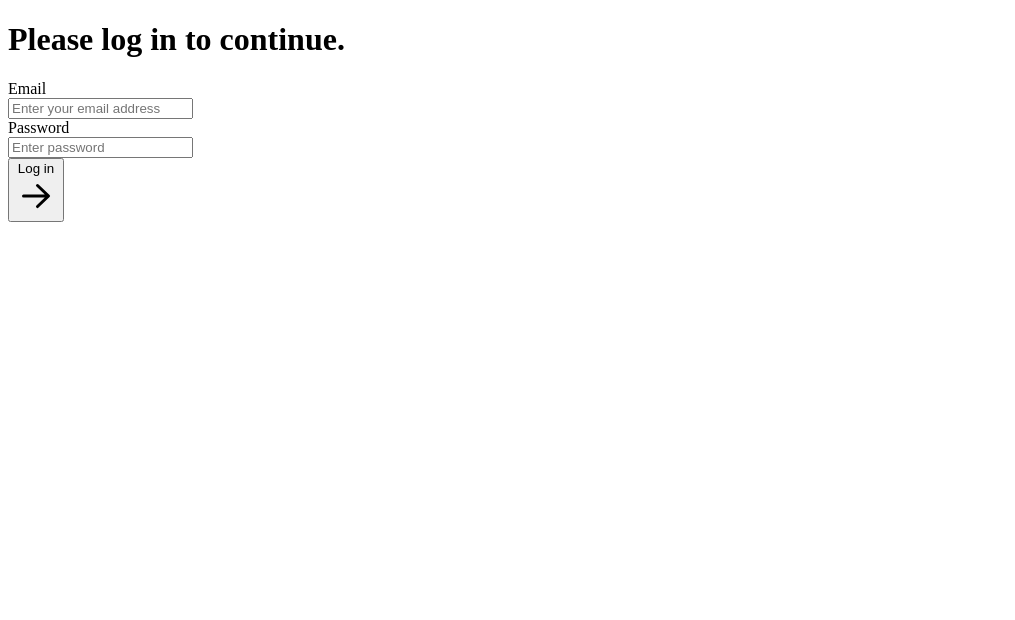
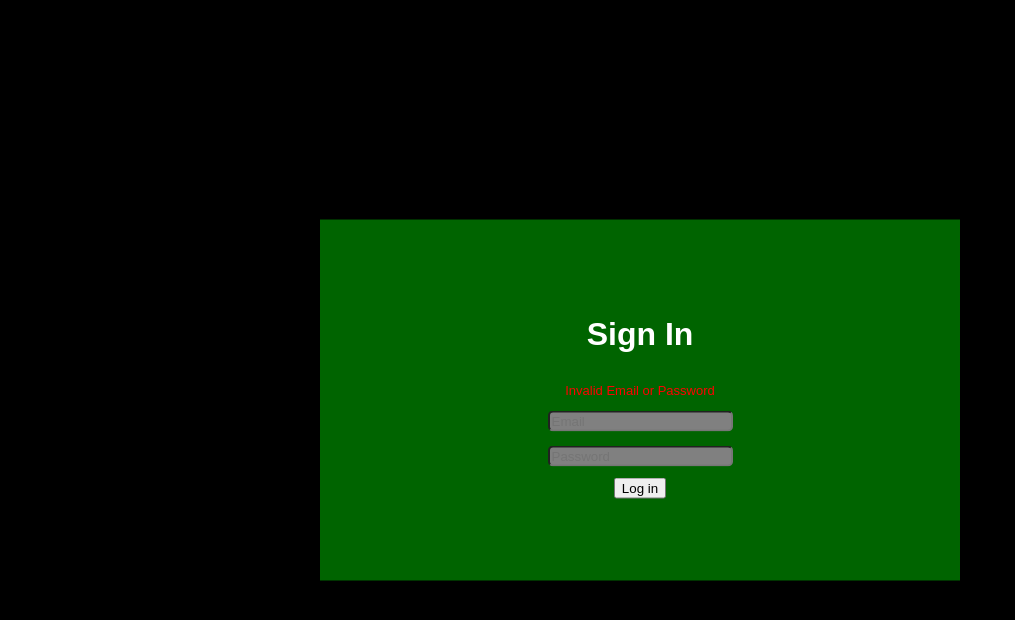
Before and after one commit to JackHuyn/SWE_4103_Gr3, a Next.js app in the folder Frontend/nextjs-dashboard/: page /auth/login in a window 1280 px wide. Shown: the top 620 px of the page, without its empty margins (0-1015 px from the left). Built offline with nearby package versions, Linux system fonts and the light colour scheme.

Commit message:
Basic CSS for Login Page

```diff
--- a/Frontend/nextjs-dashboard/app/ui/login-form.tsx
+++ b/Frontend/nextjs-dashboard/app/ui/login-form.tsx
@@ -4,6 +4,7 @@ import {
   KeyIcon,
   ExclamationCircleIcon,
 } from '@heroicons/react/24/outline';
+import '@/app/ui/stylesheets/login.css'
 import { ArrowRightIcon } from '@heroicons/react/20/solid';
 import { Button } from './button';
 
@@ -62,45 +63,37 @@ export default function LoginForm() {
 }
 
   return (
-    <form className="space-y-3" onSubmit={handleSubmit}>
-      <div className="flex-1 rounded-lg bg-gray-50 px-6 pb-4 pt-8">
-        <h1 className={`test mb-3 text-2xl`}>
-          Please log in to continue.
+    <div className="login_form">
+      <form onSubmit={handleSubmit}>
+        <div>
+          <h1>
+            Sign In
           </h1>
-        <div className="w-full">
           <div>
-            <label
-              className="mb-3 mt-5 block text-xs font-medium text-gray-900"
-              htmlFor="email"
-            >
-              Email
-            </label>
+            <div>
+              <span>Invalid Email or Password</span>
+            </div>
+            <div>
               <div className="relative">
                 <input
                   className="peer block w-full rounded-md border border-gray-200 py-[9px] pl-10 text-sm outline-2 placeholder:text-gray-500"
                   id="email"
                   type="email"
                   name="email"
-                placeholder="Enter your email address"
+                  placeholder="Email"
                   required
                 />
                 {/* <AtSymbolIcon className="pointer-events-none absolute left-3 top-1/2 h-[18px] w-[18px] -translate-y-1/2 text-gray-500 peer-focus:text-gray-900" /> */}
               </div>
             </div>
             <div className="mt-4">
-            <label
-              className="mb-3 mt-5 block text-xs font-medium text-gray-900"
-              htmlFor="password"
-            >
-              Password
-            </label>
               <div className="relative">
                 <input
                   className="peer block w-full rounded-md border border-gray-200 py-[9px] pl-10 text-sm outline-2 placeholder:text-gray-500"
                   id="password"
                   type="password"
                   name="password"
-                placeholder="Enter password"
+                  placeholder="Password"
                   required
                   minLength={6}
                 />
@@ -109,12 +102,13 @@ export default function LoginForm() {
             </div>
           </div>
           <Button className="mt-4 w-full" type="submit">
-          Log in <ArrowRightIcon className="ml-auto h-5 w-5 text-gray-50" />
+            Log in
           </Button>
           <div className="flex h-8 items-end space-x-1">
             {/* Add form errors here */}
           </div>
         </div>
       </form>
+    </div>
   );
 }
--- /dev/null
+++ b/Frontend/nextjs-dashboard/app/ui/stylesheets/colors.css
@@ -0,0 +1,9 @@
+:root{
+    --regularFont: century-gothic, sans-serif;
+
+    --fontColor: white;
+    --fontErrorColor: red;
+
+    --pageBackground: black;
+    --formBackground: darkgreen;
+}
--- /dev/null
+++ b/Frontend/nextjs-dashboard/app/ui/stylesheets/login.css
@@ -0,0 +1,39 @@
+@import url('./colors.css');
+
+body {
+    background-color: var(--pageBackground);
+    font-family: var(--regularFont);
+}
+
+.login_form{
+    background-color: var(--formBackground);
+    color: var(--fontColor);
+    margin: auto;
+    width: 50%;
+    position: absolute;
+    top: 50%;
+    left: 50%;
+    transform: translate(-50%, -50%);
+}
+
+.login_form form {
+    display: flex;
+    justify-content: center;
+    padding: 10%;
+}
+
+.login_form form div {
+    text-align: center;
+    padding: 2% 0;
+}
+
+.login_form form input {
+    border-radius: 5px;
+    background-color: gray;
+    color: white;
+}
+
+.login_form form span {
+    font-size: small;
+    color: var(--fontErrorColor);
+}
```
Lines whose indentation alone changed are shown as unchanged.
